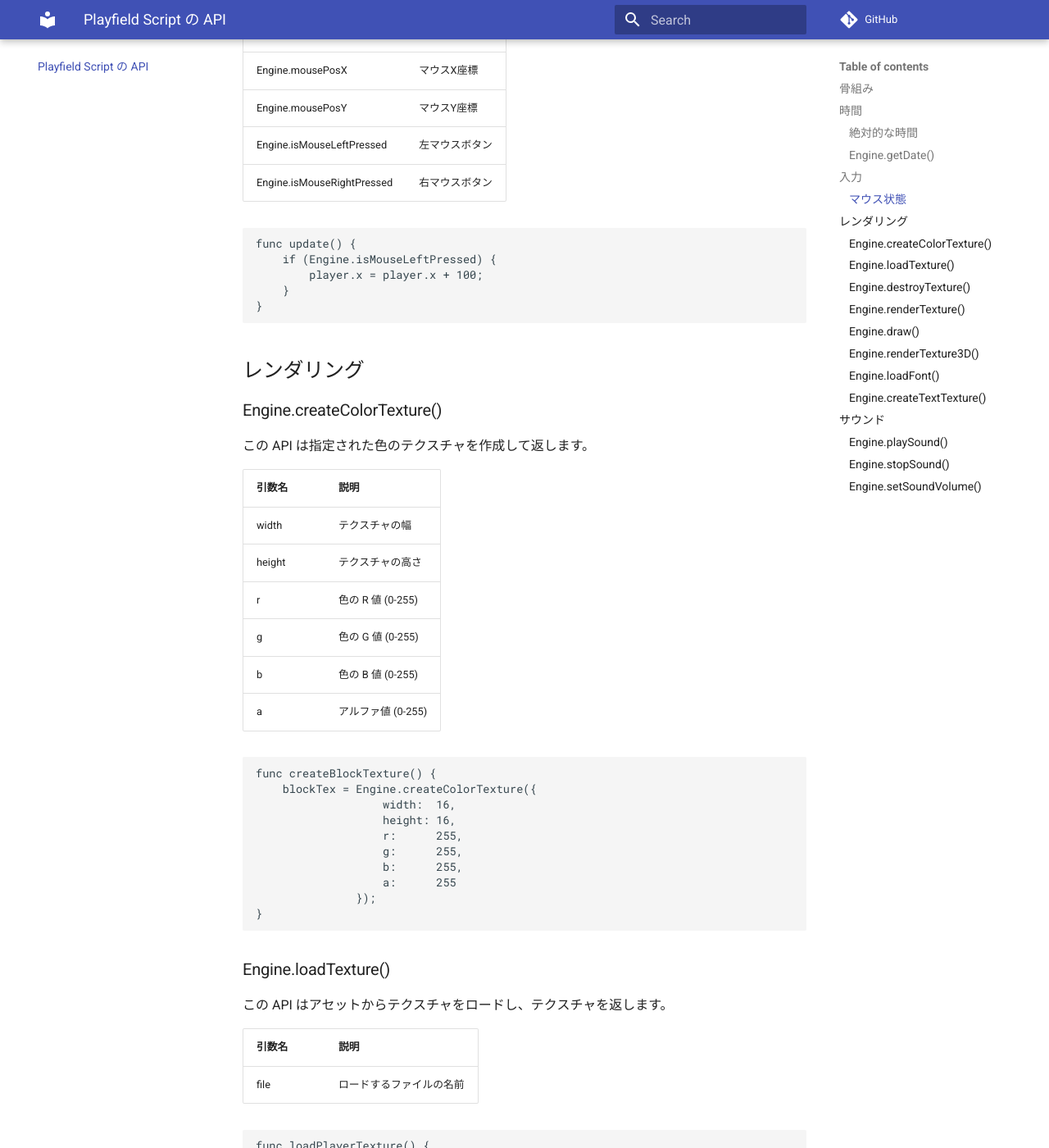
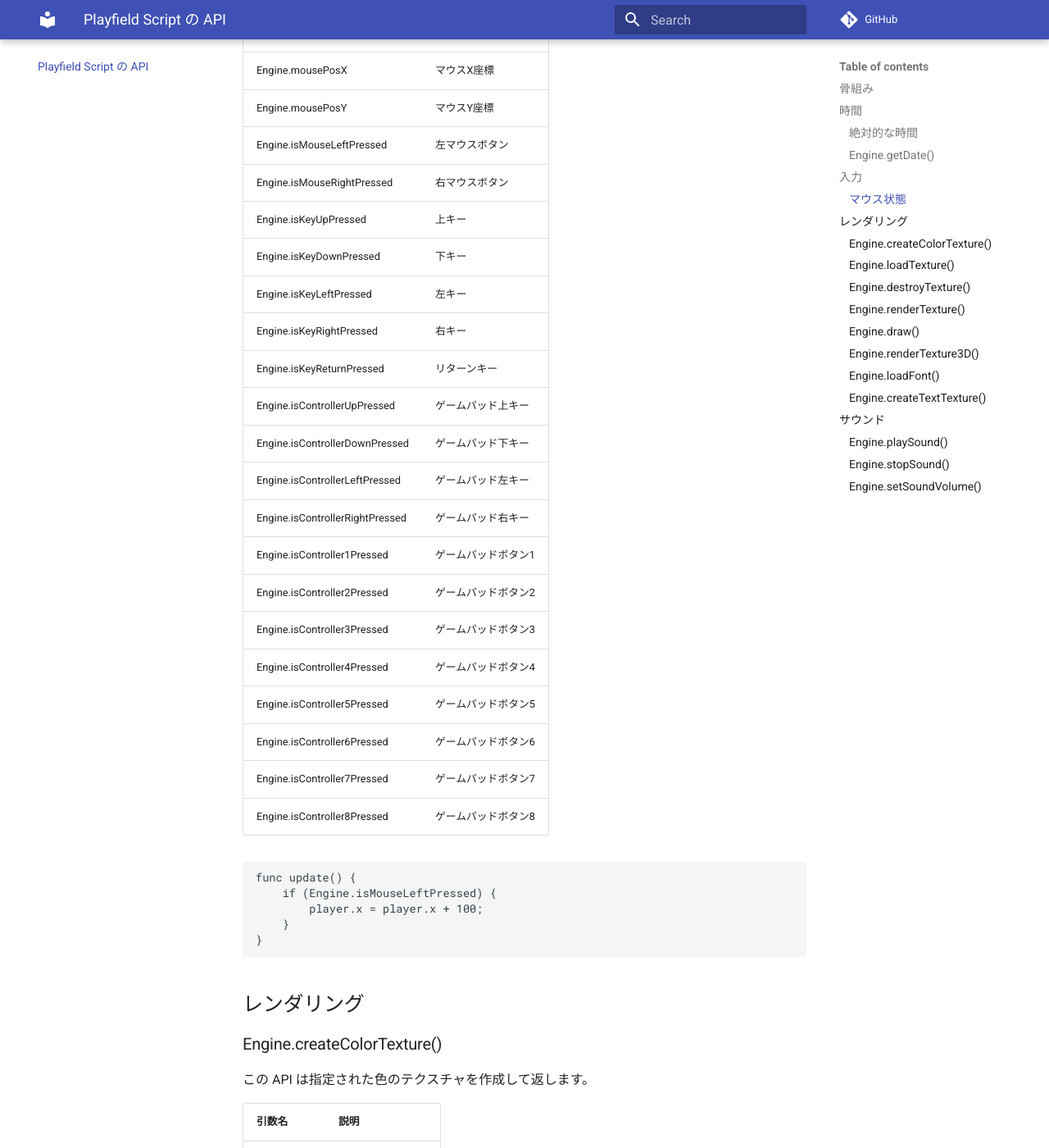
Before and after one commit to awemorris/PlayfieldEngine, an MkDocs documentation site: the page built from docs/mkdocs-ja/docs/api.md, in a window 1280 px wide and 1400 px high, scrolled down 1678 px. Shown: the whole window at 82% size. Built offline with MkDocs 1.6.1 and Material for MkDocs 9.7.7, drawn with Linux system fonts in a browser that asks for light colours; comment, search, counter and statistics services are not loaded.

Commit message:
Update documents

````diff
--- a/docs/mkdocs-ja/docs/api.md
+++ b/docs/mkdocs-ja/docs/api.md
@@ -70,12 +70,29 @@ func frame() {
 
 これらは変数であり、関数ではありません。
 
-|変数                        |説明                                       |
-|----------------------------|-------------------------------------------|
-|Engine.mousePosX            |マウスX座標                                |
-|Engine.mousePosY            |マウスY座標                                |
-|Engine.isMouseLeftPressed   |左マウスボタン                             |
-|Engine.isMouseRightPressed  |右マウスボタン                             |
+|変数                            |説明                                       |
+|--------------------------------|-------------------------------------------|
+|Engine.mousePosX                |マウスX座標                                |
+|Engine.mousePosY                |マウスY座標                                |
+|Engine.isMouseLeftPressed       |左マウスボタン                             |
+|Engine.isMouseRightPressed      |右マウスボタン                             |
+|Engine.isKeyUpPressed           |上キー                                     |
+|Engine.isKeyDownPressed         |下キー                                     |
+|Engine.isKeyLeftPressed         |左キー                                     |
+|Engine.isKeyRightPressed        |右キー                                     |
+|Engine.isKeyReturnPressed       |リターンキー                               |
+|Engine.isControllerUpPressed    |ゲームパッド上キー                         |
+|Engine.isControllerDownPressed  |ゲームパッド下キー                         |
+|Engine.isControllerLeftPressed  |ゲームパッド左キー                         |
+|Engine.isControllerRightPressed |ゲームパッド右キー                         |
+|Engine.isController1Pressed     |ゲームパッドボタン1                        |
+|Engine.isController2Pressed     |ゲームパッドボタン2                        |
+|Engine.isController3Pressed     |ゲームパッドボタン3                        |
+|Engine.isController4Pressed     |ゲームパッドボタン4                        |
+|Engine.isController5Pressed     |ゲームパッドボタン5                        |
+|Engine.isController6Pressed     |ゲームパッドボタン6                        |
+|Engine.isController7Pressed     |ゲームパッドボタン7                        |
+|Engine.isController8Pressed     |ゲームパッドボタン8                        |
 
 ```
 func update() {
````
Also changed, not shown: docs/mkdocs-en/docs/api.md (+23 -6 lines).
